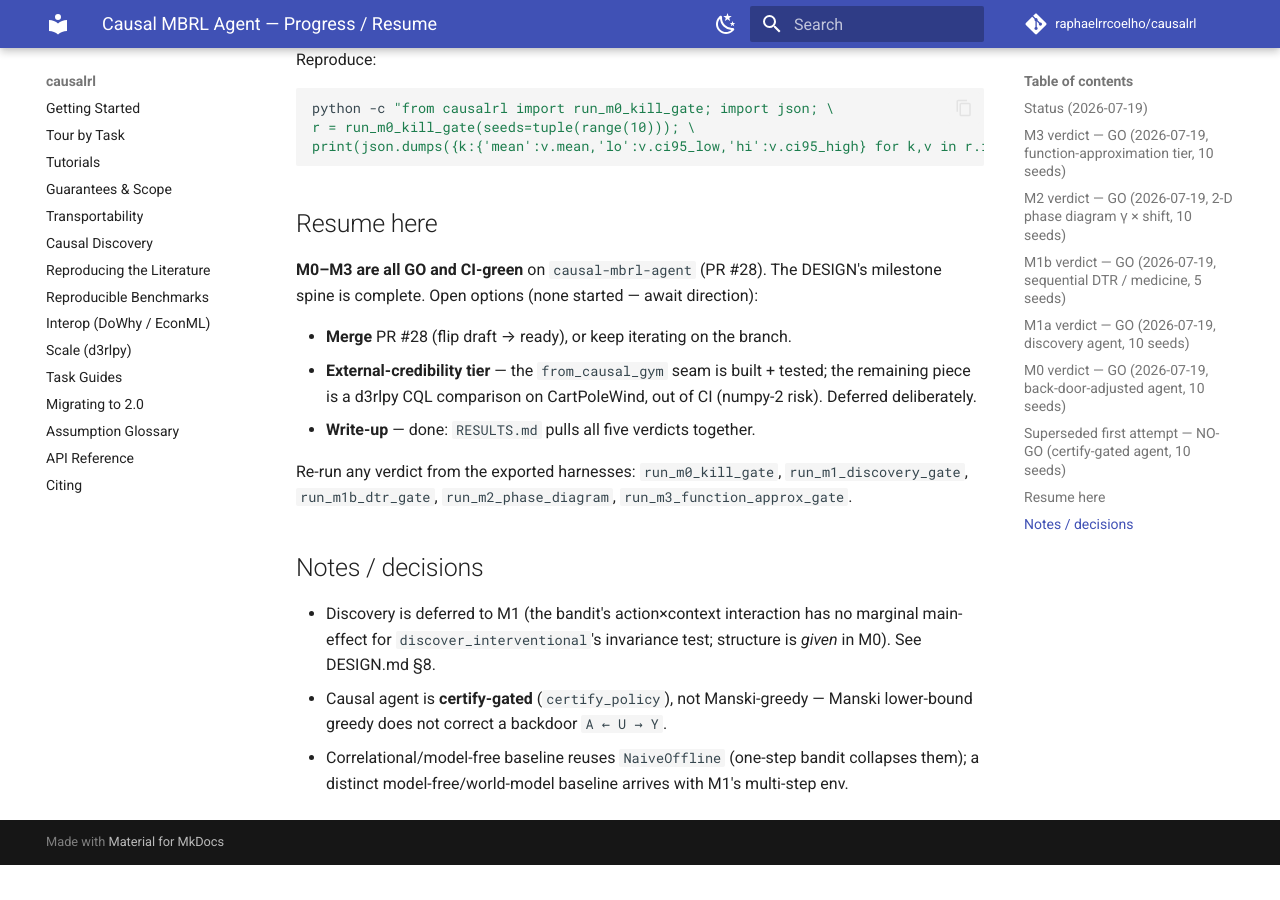
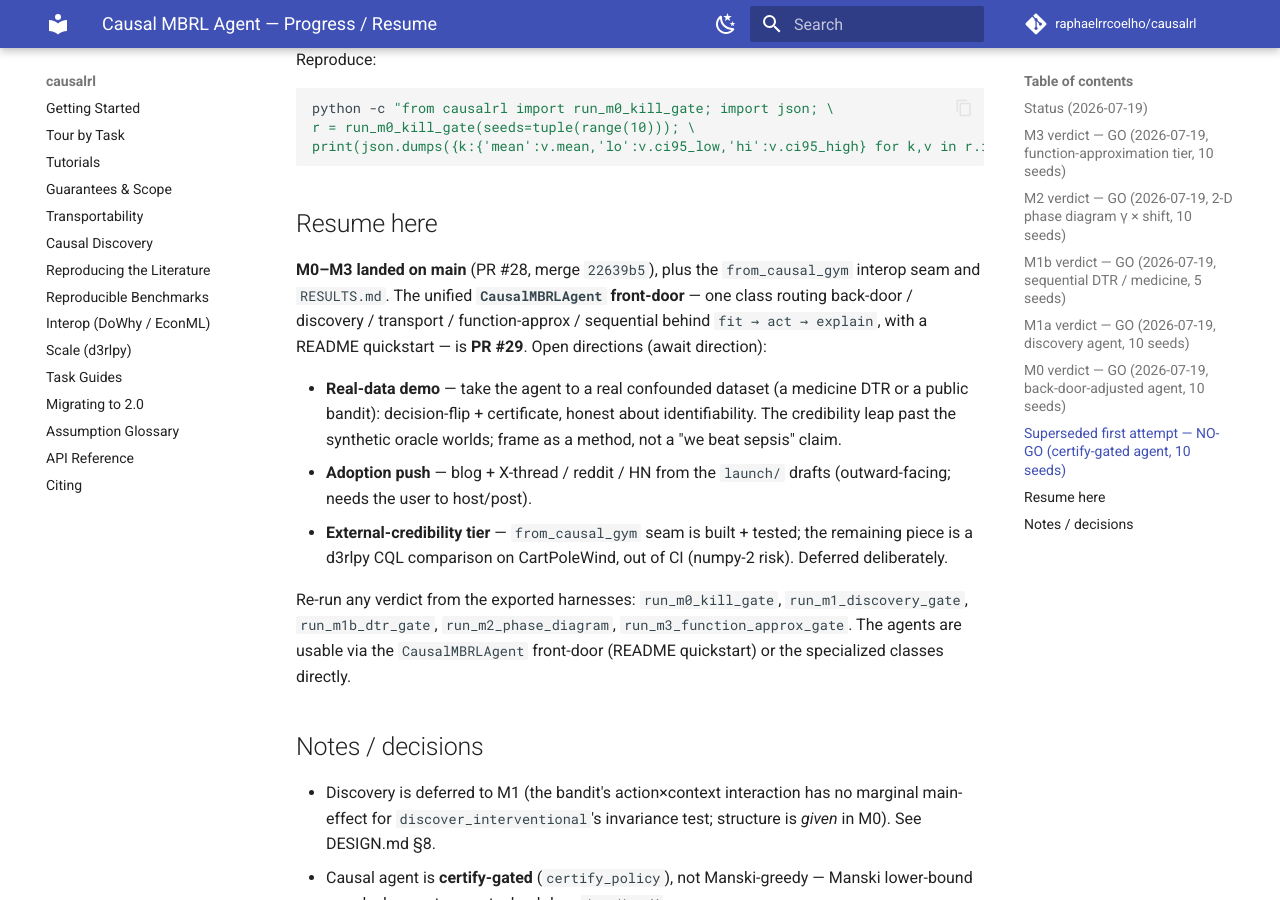
Before and after one commit to raphaelrrcoelho/causalrl, an MkDocs documentation site: the page built from docs/causal_mbrl_agent/PROGRESS.md, in a window 1280 px wide and 900 px high, scrolled down 3874 px. Built offline with MkDocs 1.6.1 and Material for MkDocs 9.7.7, drawn with Linux system fonts in a browser that asks for light colours; comment, search, counter and statistics services are not loaded; before the commit the page ends 4739 px from its top, so only the background shows below that.

Commit message:
docs(mbrl): record the CausalMBRLAgent front-door + refresh Resume-here
PR #28 merged (M0–M3 + from_causal_gym + RESULTS.md); the unified CausalMBRLAgent front-door is
this PR. Resume-here now lists the real open directions: real-data demo, adoption push, and the
deferred d3rlpy tier.

```diff
--- a/docs/causal_mbrl_agent/PROGRESS.md
+++ b/docs/causal_mbrl_agent/PROGRESS.md
@@ -157,16 +157,22 @@ print(json.dumps({k:{'mean':v.mean,'lo':v.ci95_low,'hi':v.ci95_high} for k,v in
 
 ## Resume here
 
-**M0–M3 are all GO and CI-green** on `causal-mbrl-agent` (PR #28). The DESIGN's milestone spine is
-complete. Open options (none started — await direction):
+**M0–M3 landed on main** (PR #28, merge `22639b5`), plus the `from_causal_gym` interop seam and
+`RESULTS.md`. The unified **`CausalMBRLAgent` front-door** — one class routing back-door / discovery
+/ transport / function-approx / sequential behind `fit → act → explain`, with a README quickstart —
+is **PR #29**. Open directions (await direction):
 
-- **Merge** PR #28 (flip draft → ready), or keep iterating on the branch.
-- **External-credibility tier** — the `from_causal_gym` seam is built + tested; the remaining piece
-  is a d3rlpy CQL comparison on CartPoleWind, out of CI (numpy-2 risk). Deferred deliberately.
-- **Write-up** — done: `RESULTS.md` pulls all five verdicts together.
+- **Real-data demo** — take the agent to a real confounded dataset (a medicine DTR or a public
+  bandit): decision-flip + certificate, honest about identifiability. The credibility leap past the
+  synthetic oracle worlds; frame as a method, not a "we beat sepsis" claim.
+- **Adoption push** — blog + X-thread / reddit / HN from the `launch/` drafts (outward-facing; needs
+  the user to host/post).
+- **External-credibility tier** — `from_causal_gym` seam is built + tested; the remaining piece is a
+  d3rlpy CQL comparison on CartPoleWind, out of CI (numpy-2 risk). Deferred deliberately.
 
 Re-run any verdict from the exported harnesses: `run_m0_kill_gate`, `run_m1_discovery_gate`,
-`run_m1b_dtr_gate`, `run_m2_phase_diagram`, `run_m3_function_approx_gate`.
+`run_m1b_dtr_gate`, `run_m2_phase_diagram`, `run_m3_function_approx_gate`. The agents are usable via
+the `CausalMBRLAgent` front-door (README quickstart) or the specialized classes directly.
 
 ## Notes / decisions
 
```
